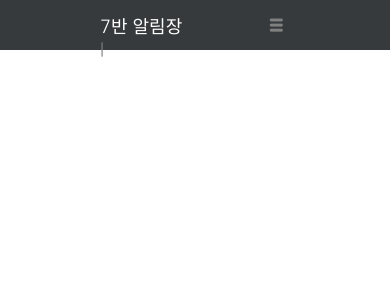
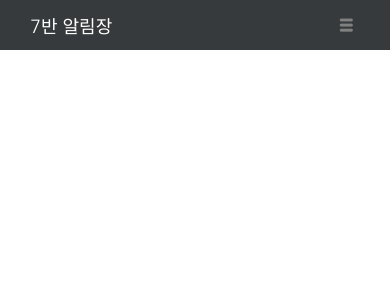
Before and after one commit to lalaalal/notice, a PHP site: page / in a window 390 px wide. Shown: the top 300 px of the page. Run offline with PHP 8.4, Linux system fonts and the light colour scheme; some web fonts are replaced.

Commit message:
mobile viewport

```diff
--- a/css/master.css
+++ b/css/master.css
@@ -35,7 +35,7 @@
   height: 50px;
   width: 100%;
   color: white;
-  padding: 0 100px;
+  padding: 0 30px;
   /* overflow-y: hidden; */
 }
 
@@ -110,7 +110,7 @@
     position: absolute;
     background-color: #373a3c;
     justify-content: flex-start;
-    padding: 0 100px;
+    padding: 0 30px;
     width: 100%;
     z-index: -1;
   }
--- a/index.html
+++ b/index.html
@@ -2,6 +2,7 @@
 <html lang="ko" dir="ltr">
   <head>
     <meta charset="utf-8">
+    <meta name="viewport" content="width=device-width, initial-scale=1.0">
     <link rel="stylesheet" href="./css/master.css">
     <link rel="stylesheet" href="./fontello/css/fontello.css">
     <link href="https://fonts.googleapis.com/css?family=Nanum+Gothic" rel="stylesheet">
--- a/js/script.js
+++ b/js/script.js
@@ -16,7 +16,7 @@
 });
 
 $(window).resize(function() {
- if ($('header').width() > 650 ) {
+ if ($('header').width() > 850 ) {
    $('.link').css('opacity', '1');
    $('.link').css('visibility', 'visible');
  } else {
```
